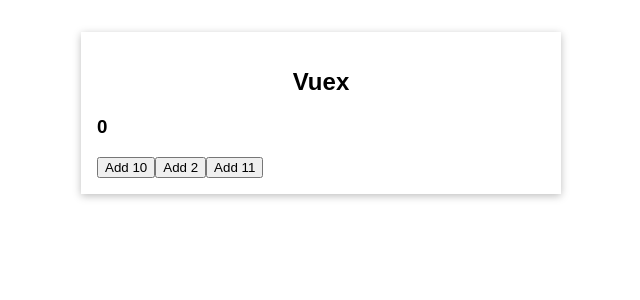
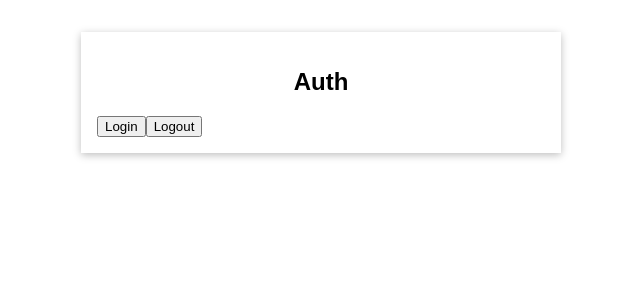
Before and after one commit to shoaibalirts/VUEX-State-Management-Globally, a Vue app: page / in a window 1280 px wide. Shown: the top 300 px of the page, without its empty margins (319-959 px from the left). Built offline with nearby package versions, Linux system fonts and the light colour scheme.

Commit message:
login logout using vues

```diff
--- a/src/App.vue
+++ b/src/App.vue
@@ -1,8 +1,11 @@
 <template>
-  <base-container title="Vuex">
+  <base-container v-if="getIsLoggedIn" title="Vuex">
     <the-counter></the-counter>
     <button @click="addOne">Add 10</button>
     <change-counter></change-counter>
+  </base-container>
+  <base-container title="Auth">
+    <user-auth></user-auth>
   </base-container>
 </template>
 
@@ -10,12 +13,14 @@
 import BaseContainer from './components/BaseContainer.vue';
 import TheCounter from './components/TheCounter.vue';
 import ChangeCounter from './components/ChangeCounter.vue';
-
+import UserAuth from './components/UserAuth.vue';
+import { mapGetters } from 'vuex';
 export default {
   components: {
     BaseContainer,
     TheCounter,
     ChangeCounter,
+    UserAuth,
   },
   methods: {
     addOne() {
@@ -30,6 +35,9 @@
         value: 10,
       });
     },
+  },
+  computed: {
+    ...mapGetters(['getIsloggedIn']),
   },
 };
 </script>
--- /dev/null
+++ b/src/components/UserAuth.vue
@@ -0,0 +1,27 @@
+<template>
+  <!-- <button @clcik="logInAction({ value: true })">Login</button>
+  <button @click="logOutAction({ value: false })">Logout</button> -->
+  <button @clcik="logIn({ value: true })">Login</button>
+  <button @click="logOut({ value: false })">Logout</button>
+</template>
+<script>
+// import { mapActions } from 'vuex';
+
+export default {
+  methods: {
+    // ...mapActions[('logInAction', 'logOutAction')],
+    // logIn() {
+    //   this.$store.dispatch({
+    //     type: 'logInAction',
+    //     value: true,
+    //   });
+    // },
+    // logOut() {
+    //   this.$store.dispatch({
+    //     type: 'logOutAction',
+    //     value: false,
+    //   });
+    // },
+  },
+};
+</script>
--- a/src/main.js
+++ b/src/main.js
@@ -5,6 +5,7 @@
   state() {
     return {
       counter: 0,
+      isLoggedIn: false,
     };
   },
   mutations: {
@@ -14,8 +15,20 @@
     increase(state, payload) {
       state.counter = state.counter + payload.value;
     },
+    logInMut(state, payload) {
+      state.isLoggedIn = payload.value; // logic
+    },
+    logOutMut(state, payload) {
+      state.isLoggedIn = payload.value; // logic
+    },
   },
   actions: {
+    logInAction(context) {
+      context.commit('logInMut');
+    },
+    logOutAction(context) {
+      context.commit('logOutMut');
+    },
     increment(context) {
       // this increment is actions
       // asynchronous code
@@ -31,6 +44,9 @@
     finalCounter(state) {
       return state.counter * 2; // new computed value
     },
+    getIsloggedIn(state) {
+      return state.isLoggedIn;
+    },
   },
 });
 const app = createApp(App);
```
